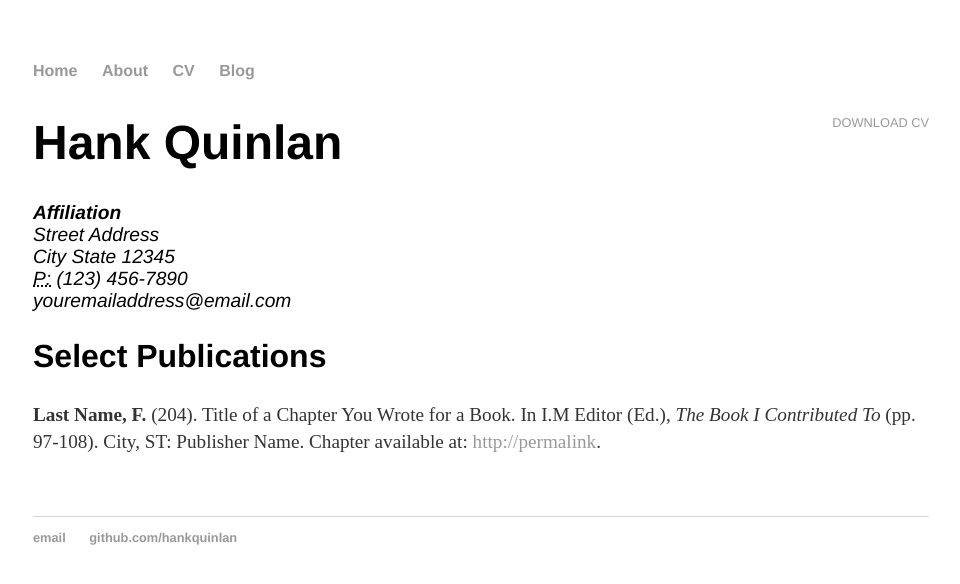
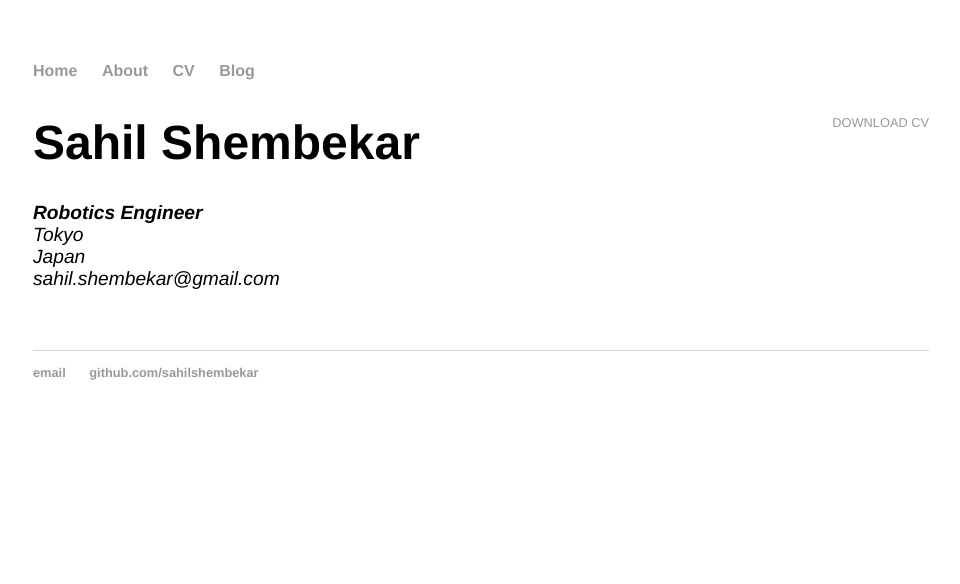
Before and after one commit to sahilshembekar/sahilshembekar.github.io, a Jekyll site: the page built from cv/index.html, in a window 1280 px wide. Shown: the top 584 px of the page, without its empty margins (159-1119 px from the left). Built offline with Jekyll 4.4.1, drawn with Linux system fonts in a browser that asks for light colours.

```diff
--- a/_config.yml
+++ b/_config.yml
@@ -1,3 +1,3 @@
-name: Hank Quinlan, Horrible Cop
+name: Sahil Shembekar
 markdown: kramdown
 permalink: /blog/:year/:month/:day/:title
--- a/_layouts/default.html
+++ b/_layouts/default.html
@@ -25,8 +25,8 @@
 
   <footer>
    <ul>
-   <li><a href="mailto:hankquinlanhub@gmail.com">email</a></li>
-   <li><a href="https://github.com/hankquinlan">github.com/hankquinlan</a></li>
+   <li><a href="mailto:sahil.shembekar@gmail.com">email</a></li>
+   <li><a href="https://github.com/sahilshembekar">github.com/sahilshembekar</a></li>
    </ul>
   </footer>
   </body>
--- a/blog/index.html
+++ b/blog/index.html
@@ -1,6 +1,6 @@
 ---
 layout: default
-title: Hank Quinlan's Blog
+title: Sahil Shembekar's Blog
 ---
 <h1>{{ page.title }}</h1>
 <ul class="posts">
--- a/cv/index.html
+++ b/cv/index.html
@@ -1,22 +1,21 @@
 ---
 layout: default
-title: CV of Your Name
+title: CV of Sahil Shembekar
 ---
 
 	<div class="cv">
 		<a href="#" class="download" title="Download CV as PDF">Download CV</a>
-					<h1>Hank Quinlan</h1>
+					<h1>Sahil Shembekar</h1>
 					<address>
-					<strong>Affiliation</strong><br>
-					Street Address<br>
-					City State 12345<br>
-					<abbr title="phone">P:</abbr> (123) 456-7890<br>
-					<span class="obfuscate">youremailaddress@email.com</span>
+					<strong>Robotics Engineer</strong><br>
+					Tokyo<br>
+					Japan<br>
+					<span class="obfuscate">sahil.shembekar@gmail.com</span>
 					</address>
 
-					<h2>Select Publications</h2>
+					<!-- <h2>Select Publications</h2>
 
-					<p><strong>Last Name, F.</strong> (204). Title of a Chapter You Wrote for a Book. In I.M Editor (Ed.), <em>The Book I Contributed To</em> (pp. 97-108). City, ST: Publisher Name. Chapter available at: <a href="#">http://permalink</a>.
+					<p><strong>Last Name, F.</strong> (204). Title of a Chapter You Wrote for a Book. In I.M Editor (Ed.), <em>The Book I Contributed To</em> (pp. 97-108). City, ST: Publisher Name. Chapter available at: <a href="#">http://permalink</a>. -->
 
 
 	</div>
```
Also changed, not shown: _posts/2014-04-30-hank-quinlan-site-launched.md (deleted, +0 -7 lines), _posts/2024-02-29-first-post.md (added, +9 -0 lines), about/index.html (+10 -5 lines), blog/atom.xml (+8 -8 lines), index.html (+3 -4 lines), README.md.
